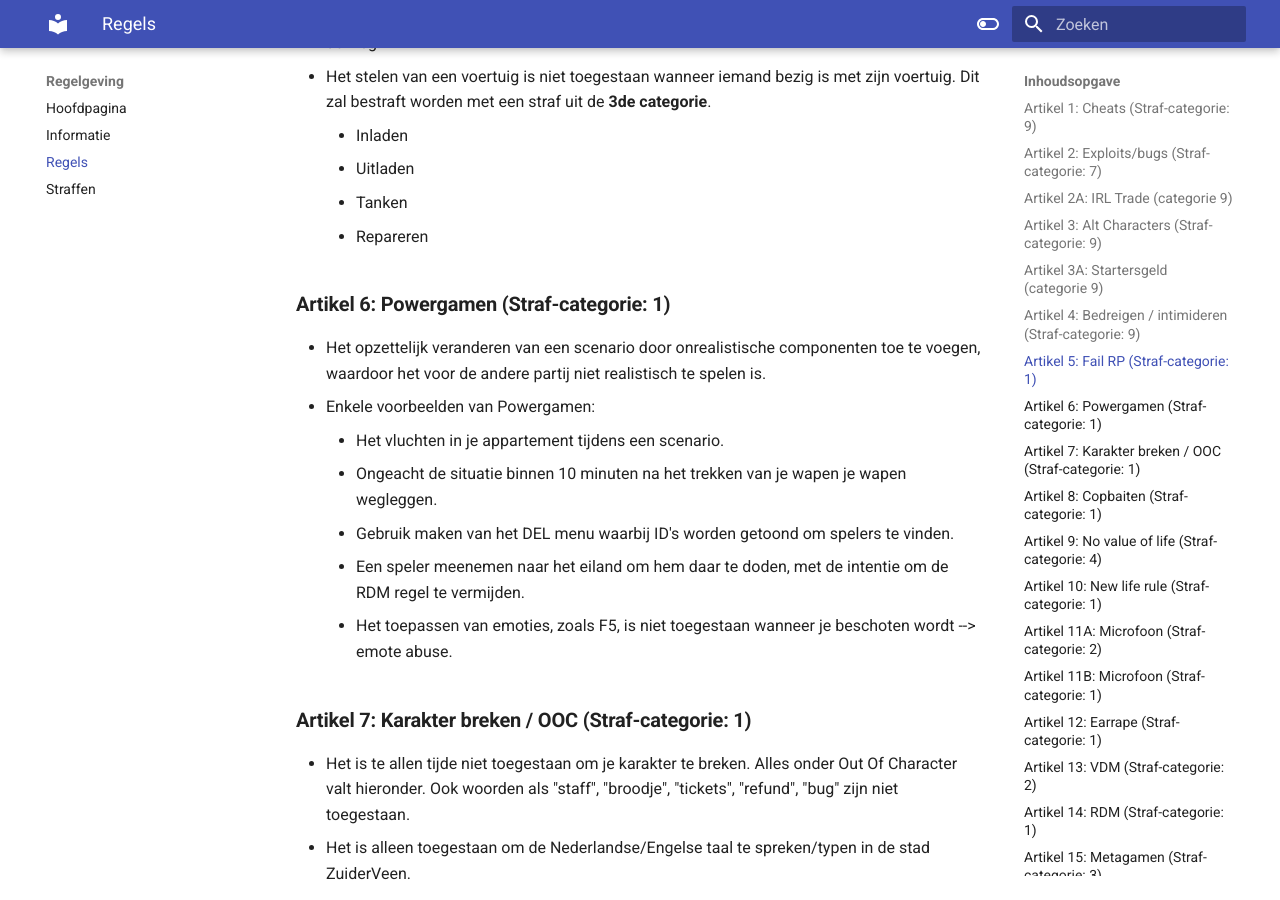
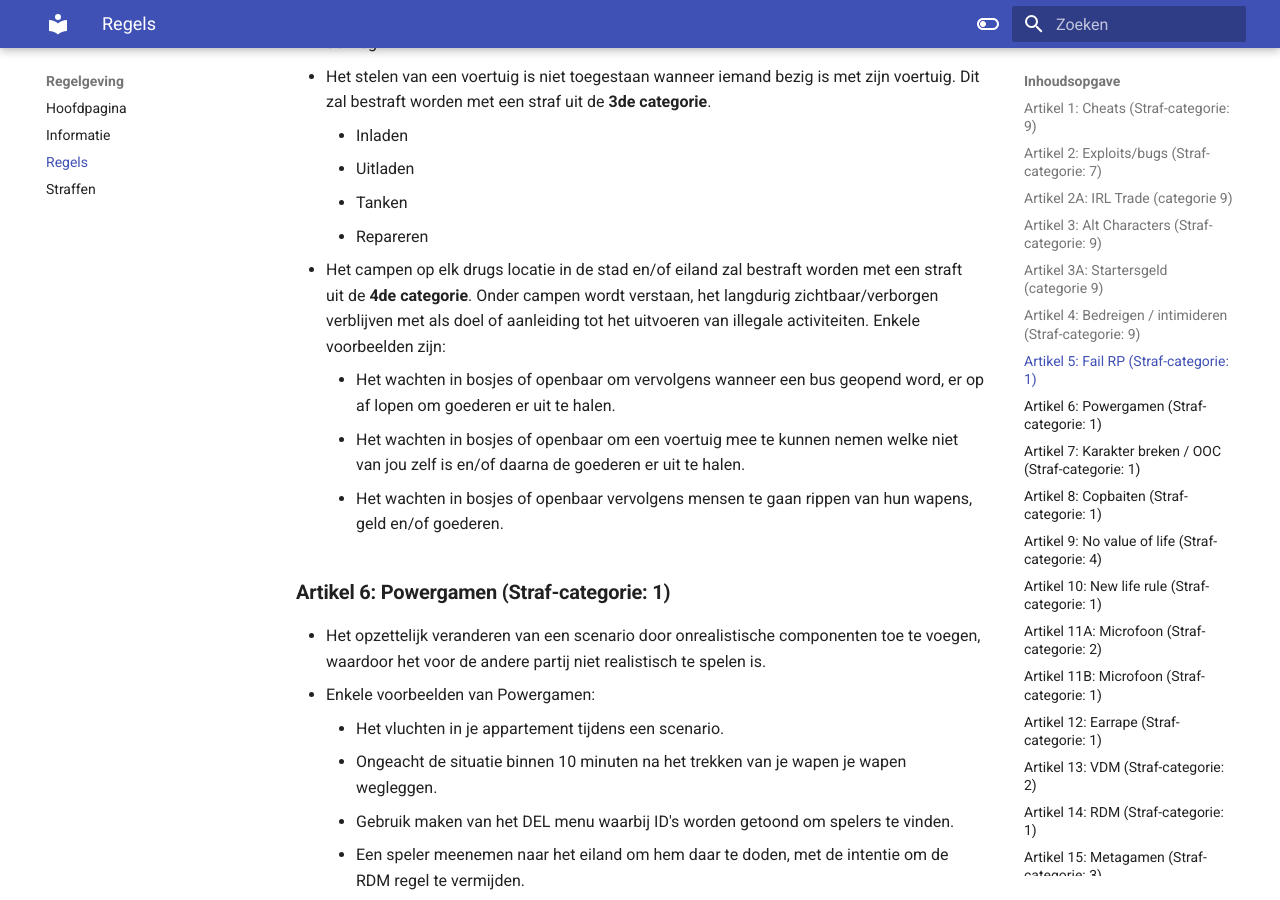
Before and after one commit to ZuiderVeenRP/apv, an MkDocs documentation site: the page built from docs/algemeen.md, in a window 1280 px wide and 900 px high, scrolled down 1857 px. Built offline with MkDocs 1.6.1 and Material for MkDocs 9.7.7, drawn with Linux system fonts in a browser that asks for light colours; comment, search, counter and statistics services are not loaded.

Commit message:
Campen op drugs locaties
- Het campen op elk drugs locatie in de stad en/of eiland zal bestraft worden met een straft uit de **4de categorie**.
     Onder campen wordt verstaan, het langdurig zichtbaar/verborgen verblijven met als doel of aanleiding tot het uitvoeren van illegale activiteiten.
     Enkele voorbeelden zijn:
      * Het wachten in bosjes of openbaar om vervolgens wanneer een bus geopend word, er op af lopen om goederen er uit te halen.
      * Het wachten in bosjes of openbaar om een voertuig mee te kunnen nemen welke niet van jou zelf is en/of daarna de goederen er uit te halen.
      * Het wachten in bosjes of openbaar vervolgens mensen te gaan rippen van hun wapens, geld en/of goederen.

```diff
--- a/docs/algemeen.md
+++ b/docs/algemeen.md
@@ -44,6 +44,13 @@
      * Uitladen
      * Tanken
      * Repareren
+   - Het campen op elk drugs locatie in de stad en/of eiland zal bestraft worden met een straft uit de **4de categorie**.
+     Onder campen wordt verstaan, het langdurig zichtbaar/verborgen verblijven met als doel of aanleiding tot het uitvoeren van illegale activiteiten.
+     Enkele voorbeelden zijn:
+      * Het wachten in bosjes of openbaar om vervolgens wanneer een bus geopend word, er op af lopen om goederen er uit te halen.
+      * Het wachten in bosjes of openbaar om een voertuig mee te kunnen nemen welke niet van jou zelf is en/of daarna de goederen er uit te halen.
+      * Het wachten in bosjes of openbaar vervolgens mensen te gaan rippen van hun wapens, geld en/of goederen.
+
 
 ### **Artikel 6: Powergamen (Straf-categorie: 1)**
    - Het opzettelijk veranderen van een scenario door onrealistische componenten toe te voegen, waardoor het voor de andere partij niet realistisch te spelen is.
```
